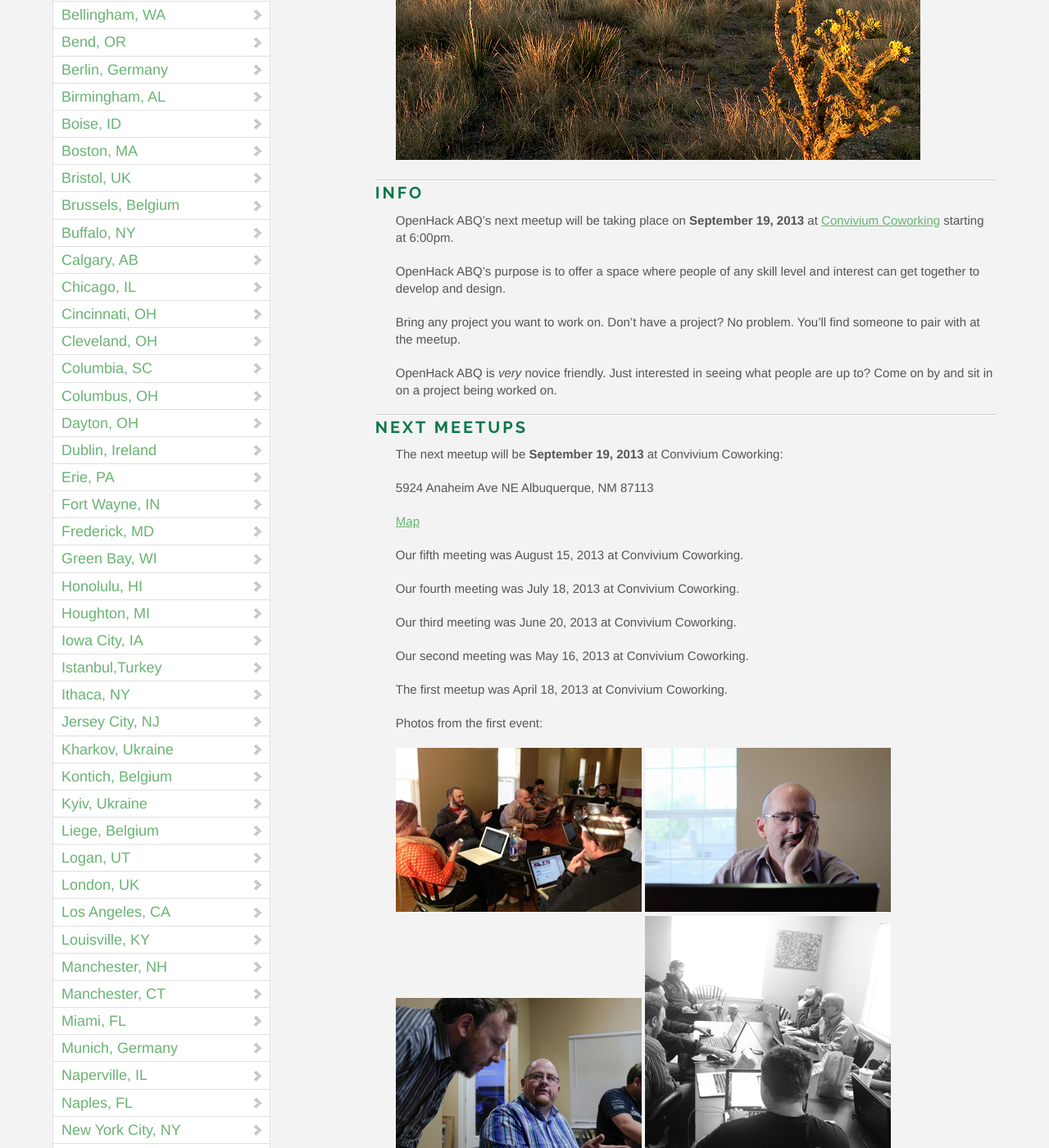
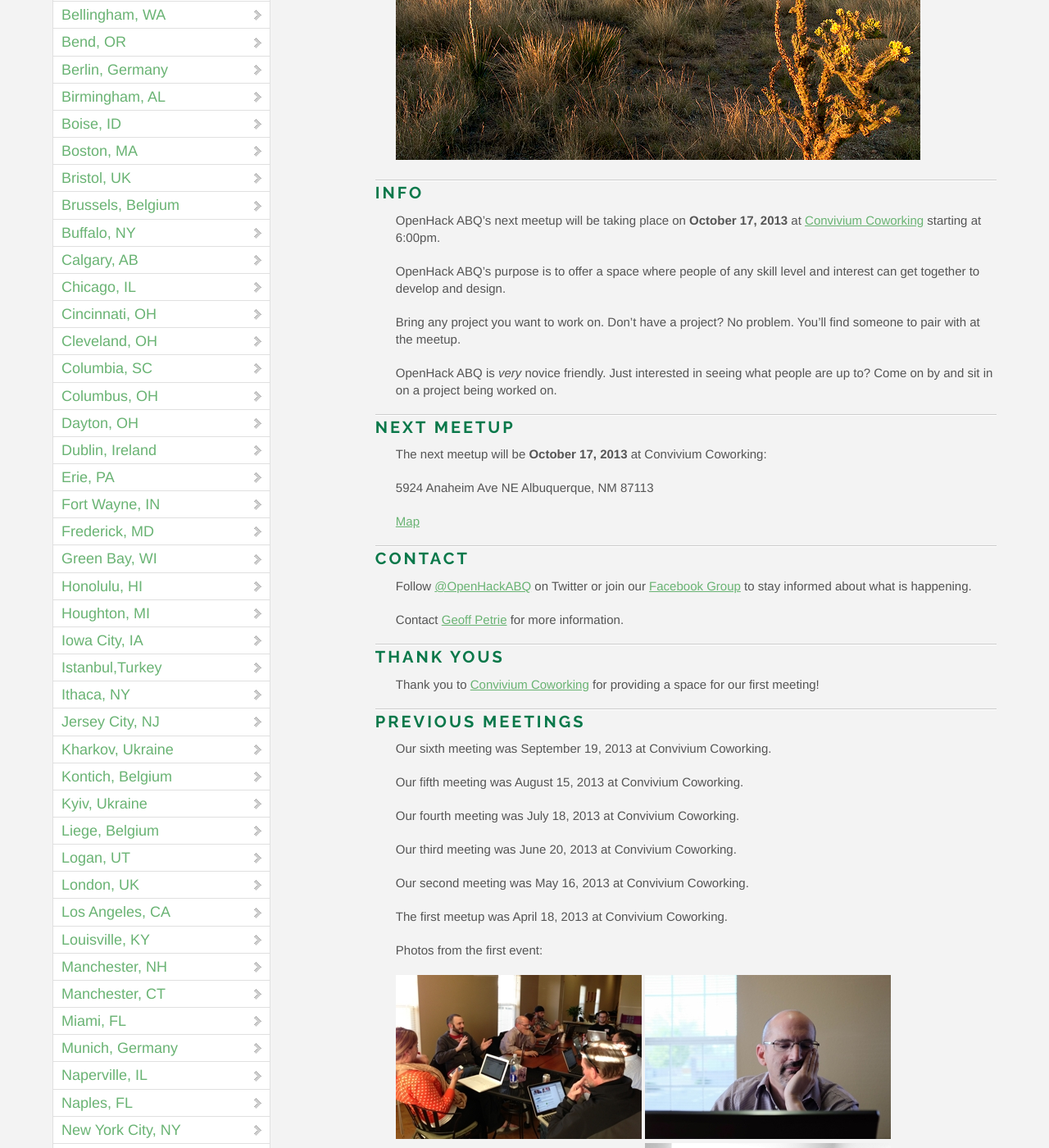
Before and after one commit to OpenHack/openhack.github.com, a Jekyll site: the page built from albuquerque/index.markdown, in a window 1280 px wide and 1400 px high, scrolled down 446 px. Shown: the whole window at 82% size. Built offline with Jekyll 4.4.1, drawn with Linux system fonts in a browser that asks for light colours; nearby versions of some CDN libraries; Markdown is read by kramdown in place of the engine named in the settings; comment, search, counter and statistics services are not loaded.

Commit message:
Update OpenHack ABQ details

```diff
--- a/albuquerque/index.markdown
+++ b/albuquerque/index.markdown
@@ -9,7 +9,7 @@ title: OpenHack - Albuquerque, NM
 
 ### Info
 
-OpenHack ABQ's next meetup will be taking place on **September 19, 2013** at
+OpenHack ABQ's next meetup will be taking place on **October 17, 2013** at
 [Convivium Coworking](http://www.conviviumcoworking.com/) starting at 6:00pm.
 
 OpenHack ABQ's purpose is to offer a space where people of any skill level
@@ -21,14 +21,32 @@ You'll find someone to pair with at the meetup.
 OpenHack ABQ is _very_ novice friendly. Just interested in seeing what people
 are up to? Come on by and sit in on a project being worked on.
 
-### Next meetups
+### Next meetup
 
-The next meetup will be **September 19, 2013** at Convivium Coworking:
+The next meetup will be **October 17, 2013** at Convivium Coworking:
 
 5924 Anaheim Ave NE
 Albuquerque, NM 87113
 
 [Map](http://goo.gl/maps/5y7xs)
+
+### Contact
+
+Follow [@OpenHackABQ](https://twitter.com/OpenHackABQ) on Twitter or join our
+[Facebook Group](https://www.facebook.com/groups/621303567898347/) to stay
+informed about what is happening.
+
+Contact [Geoff Petrie](mailto:g.petrie+openhack@gmail.com) for more
+information.
+
+### Thank Yous
+
+Thank you to [Convivium Coworking](http://www.conviviumcoworking.com/) for
+providing a space for our first meeting!
+
+### Previous Meetings
+
+Our sixth meeting was September 19, 2013 at Convivium Coworking.
 
 Our fifth meeting was August 15, 2013 at Convivium Coworking.
 
```
Also changed, not shown: other parts of albuquerque/index.markdown (+0 -14 lines).
